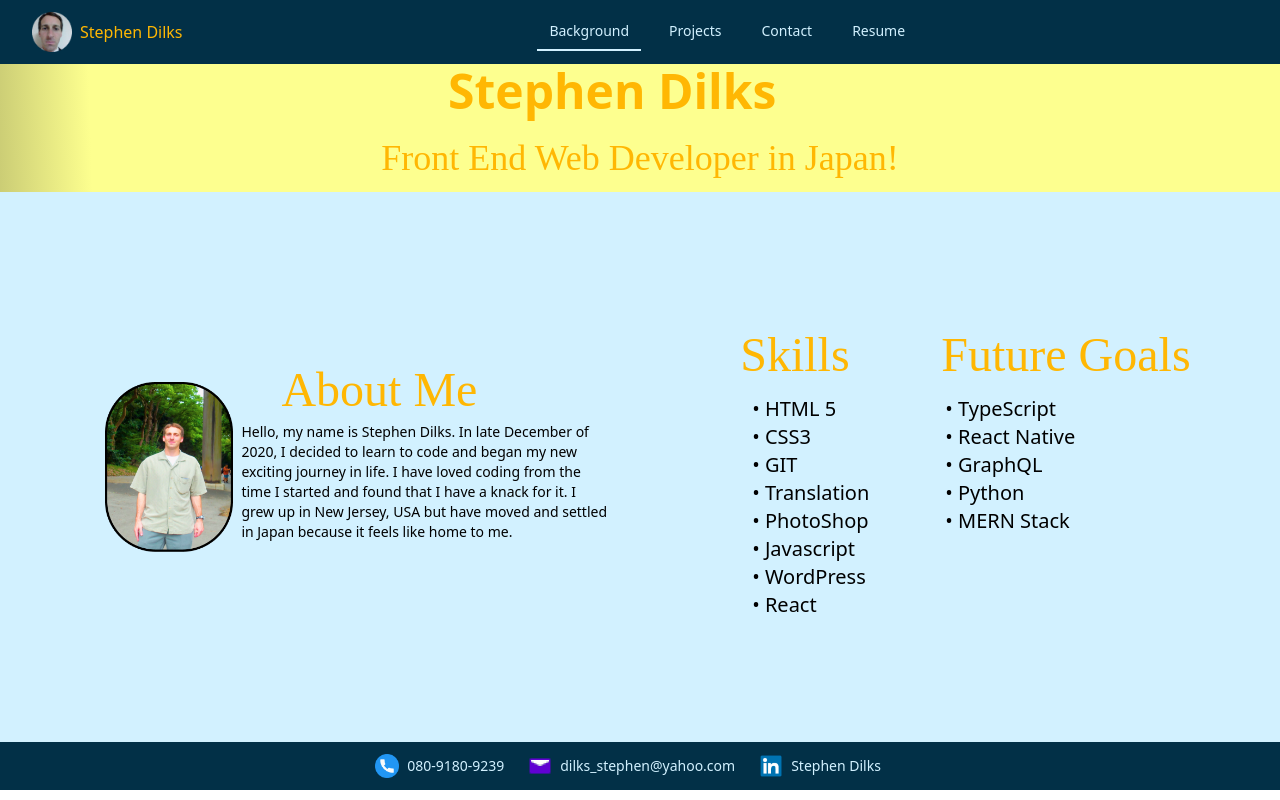
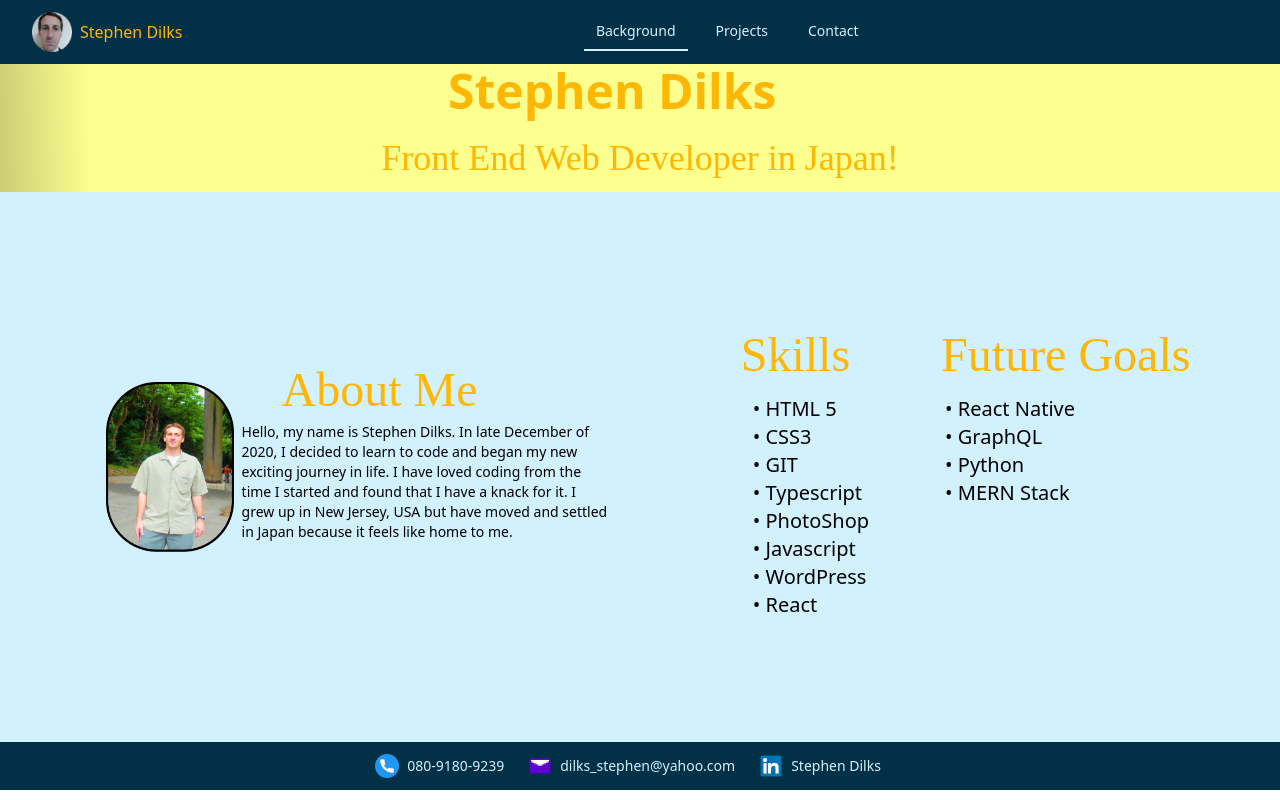
Before and after one commit to stmidi613/react-portfolio, a React (Create React App) app: page / in a window 1280 px wide. Built offline with nearby package versions, Linux system fonts and the light colour scheme.

Commit message:
I removed the resume portion and tab in the navbar by commenting it out.  I also moved typescript in the extras component.

```diff
--- a/src/App.jsx
+++ b/src/App.jsx
@@ -3,7 +3,7 @@ import Navbar from "./Components/Navbar";
 import Footer from "./Components/Footer";
 import HomePage from "./HomePage/HomePage";
 import Contact from "./Contact/Contact";
-import Resumes from "./Resume/Resumes";
+// import Resumes from "./Resume/Resumes";
 import Projects from "./Projects/Projects";
 import { BrowserRouter as Router, Routes, Route } from "react-router-dom";
 import NoMatchPage from "./Components/NoMatchPage";
@@ -16,7 +16,7 @@ function App() {
         <Route path="/" element={<HomePage />} />
         <Route path="/projects" element={<Projects />} />
         <Route path="/contact" element={<Contact />} />
-        <Route path="/resumes" element={<Resumes />} />
+        {/* <Route path="/resumes" element={<Resumes />} /> */}
         <Route path="*" element={<NoMatchPage />} />
       </Routes>
       <Footer />
--- a/src/Components/Navbar.jsx
+++ b/src/Components/Navbar.jsx
@@ -9,7 +9,7 @@ const navigation = [
   { name: "Background", href: "/", current: true },
   { name: "Projects", href: "/projects", current: false },
   { name: "Contact", href: "/contact", current: false },
-  { name: "Resume", href: "/resumes", current: false },
+  // { name: "Resume", href: "/resumes", current: false },
 ];
 
 function classNames(...classes) {
--- a/src/HomePage/Extras.jsx
+++ b/src/HomePage/Extras.jsx
@@ -12,7 +12,7 @@ function Extras() {
               <li>• HTML 5</li>
               <li>• CSS3</li>
               <li>• GIT</li>
-              <li>• Translation</li>
+              <li>• Typescript</li>
               <li>• PhotoShop</li>
               <li>• Javascript</li>
               <li>• WordPress</li>
@@ -24,7 +24,6 @@ function Extras() {
             <h3 id="goals-title" className="allura mt-4 text-3xl sm:text-5xl text-yellow mb-4 m-6">Future Goals</h3>
 
             <ol className="w-full flex flex-col flex-wrap text-sm sm:text-xl mx-7">
-              <li>• TypeScript</li>
               <li>• React Native</li>
               <li>• GraphQL</li>
               <li>• Python</li>
```
